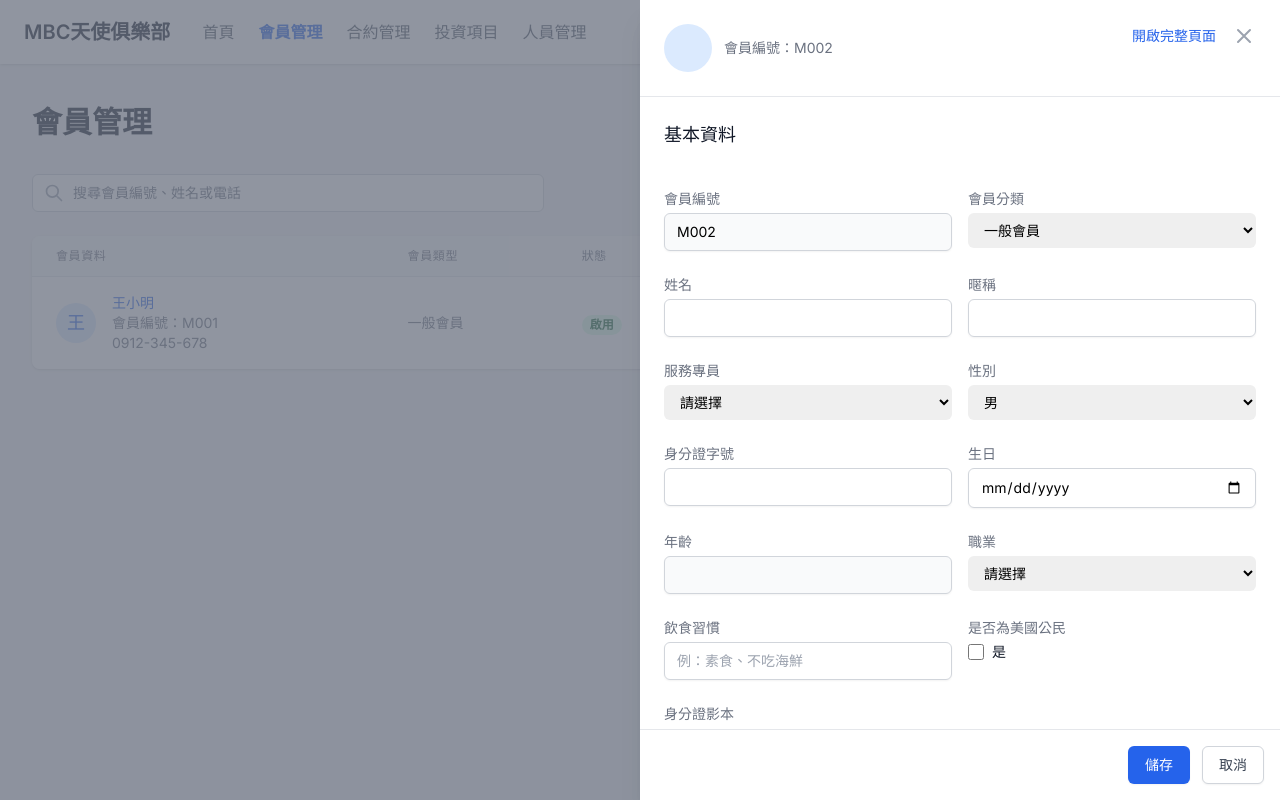
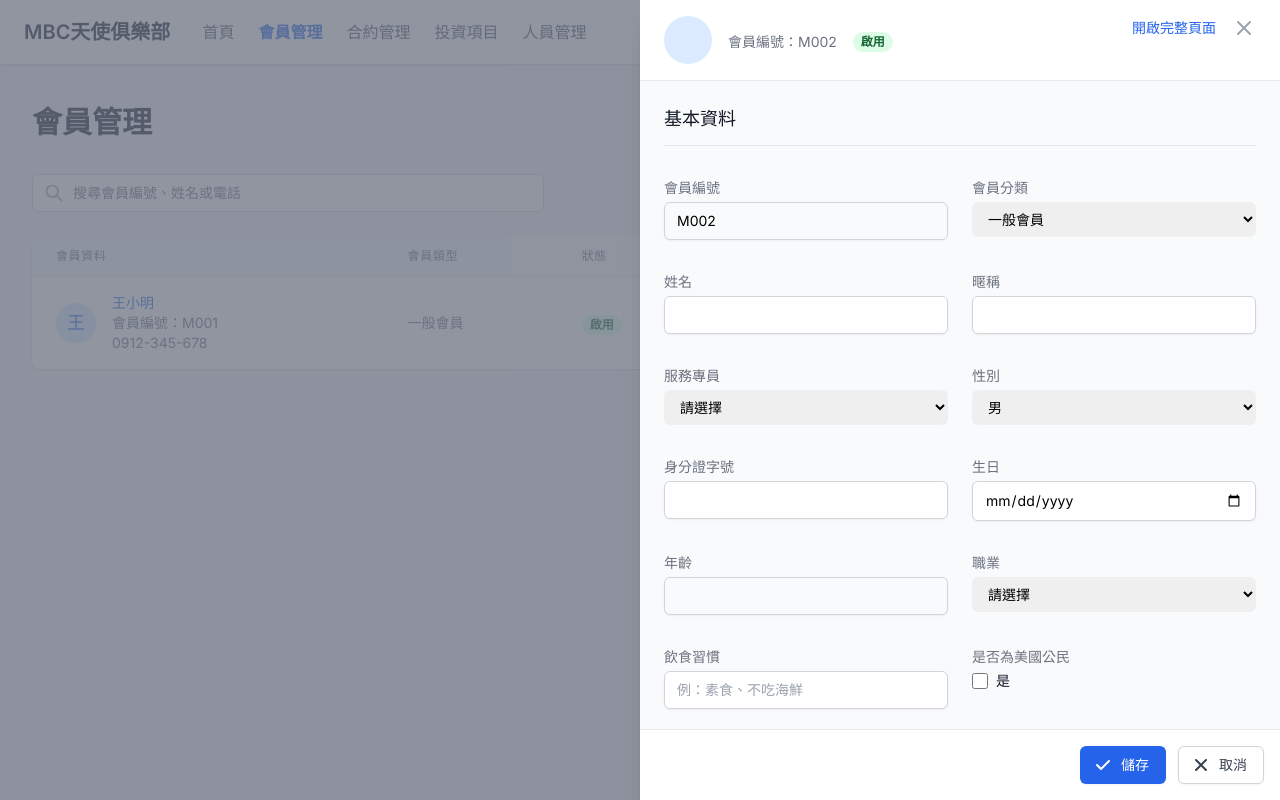
Before and after one commit to yyami731117tw/sum-crm, a Next.js app: page /admin/members in a window 1280 px wide. Both pictures are taken after a click on the button "新增會員". Built offline with nearby package versions, Linux system fonts and the light colour scheme.

Commit message:
fix: 優化會員列表側邊瀏覽頁面版位格式

```diff
--- a/pages/admin/members.tsx
+++ b/pages/admin/members.tsx
@@ -695,9 +695,9 @@ const MembersPage: NextPage = () => {
               <div className="relative flex" style={{ width: `${sidebarWidth}px` }}>
                 <div className="flex-1 h-full flex flex-col bg-white shadow-xl overflow-y-auto">
                   {/* 標題列 */}
-                  <div className="px-4 py-6 sm:px-6 border-b border-gray-200">
+                  <div className="px-4 py-4 sm:px-6 border-b border-gray-200 bg-white sticky top-0 z-10">
                     <div className="flex items-start justify-between">
-                      <div className="flex items-center">
+                      <div className="flex items-center space-x-4">
                         <div className="flex-shrink-0 h-12 w-12">
                           <div className="h-12 w-12 rounded-full bg-blue-100 flex items-center justify-center">
                             <span className="text-xl font-medium text-blue-600">
@@ -705,20 +705,31 @@ const MembersPage: NextPage = () => {
                             </span>
                           </div>
                         </div>
-                        <div className="ml-3">
-                          <h2 className="text-lg font-medium text-gray-900">
+                        <div>
+                          <h2 className="text-xl font-semibold text-gray-900">
                             {sidebarMember.name}
-                            {sidebarMember.nickname && ` (${sidebarMember.nickname})`}
+                            {sidebarMember.nickname && (
+                              <span className="ml-2 text-base text-gray-500">
+                                ({sidebarMember.nickname})
+                              </span>
+                            )}
                           </h2>
-                          <p className="text-sm text-gray-500">
-                            會員編號：{sidebarMember.memberNo}
-                          </p>
+                          <div className="mt-1 flex items-center space-x-4">
+                            <p className="text-sm text-gray-500">
+                              會員編號：{sidebarMember.memberNo}
+                            </p>
+                            <span className={`px-2 inline-flex text-xs leading-5 font-semibold rounded-full ${
+                              getStatusBadgeColor(sidebarMember.status)
+                            }`}>
+                              {getStatusText(sidebarMember.status)}
+                            </span>
+                          </div>
                         </div>
                       </div>
-                      <div className="flex items-center">
+                      <div className="flex items-center space-x-4">
                         <Link
                           href={`/admin/members/${sidebarMember.id}`}
-                          className="mr-4 text-sm text-blue-600 hover:text-blue-900"
+                          className="text-sm text-blue-600 hover:text-blue-900 font-medium"
                         >
                           開啟完整頁面
                         </Link>
@@ -736,11 +747,11 @@ const MembersPage: NextPage = () => {
                   </div>
 
                   {/* 會員資料 */}
-                  <div className="flex-1 px-4 py-6 sm:px-6 overflow-y-auto">
-                    <dl className="grid grid-cols-1 gap-x-4 gap-y-6 sm:grid-cols-2">
+                  <div className="flex-1 px-4 py-6 sm:px-6 overflow-y-auto bg-gray-50">
+                    <dl className="grid grid-cols-1 gap-x-6 gap-y-8 sm:grid-cols-2">
                       {/* 基本資料 */}
                       <div className="sm:col-span-2">
-                        <h3 className="text-lg font-medium text-gray-900 mb-4">基本資料</h3>
+                        <h3 className="text-lg font-medium text-gray-900 pb-3 border-b border-gray-200">基本資料</h3>
                       </div>
                       <div className="sm:col-span-1">
                         <dt className="text-sm font-medium text-gray-500">會員編號</dt>
@@ -997,7 +1008,7 @@ const MembersPage: NextPage = () => {
 
                       {/* 聯絡資訊 */}
                       <div className="sm:col-span-2">
-                        <h3 className="text-lg font-medium text-gray-900 mb-4 mt-8">聯絡資訊</h3>
+                        <h3 className="text-lg font-medium text-gray-900 pb-3 border-b border-gray-200 mt-8">聯絡資訊</h3>
                       </div>
                       <div className="sm:col-span-1">
                         <dt className="text-sm font-medium text-gray-500">電話</dt>
@@ -1046,7 +1057,7 @@ const MembersPage: NextPage = () => {
 
                       {/* 緊急聯絡人 */}
                       <div className="sm:col-span-2">
-                        <h3 className="text-lg font-medium text-gray-900 mb-4 mt-8">緊急聯絡人</h3>
+                        <h3 className="text-lg font-medium text-gray-900 pb-3 border-b border-gray-200 mt-8">緊急聯絡人</h3>
                       </div>
                       <div className="sm:col-span-1">
                         <dt className="text-sm font-medium text-gray-500">姓名</dt>
@@ -1084,7 +1095,7 @@ const MembersPage: NextPage = () => {
 
                       {/* 會員資訊 */}
                       <div className="sm:col-span-2">
-                        <h3 className="text-lg font-medium text-gray-900 mb-4 mt-8">會員資訊</h3>
+                        <h3 className="text-lg font-medium text-gray-900 pb-3 border-b border-gray-200 mt-8">會員資訊</h3>
                       </div>
                       <div className="sm:col-span-1">
                         <dt className="text-sm font-medium text-gray-500">加入時間</dt>
@@ -1194,7 +1205,7 @@ const MembersPage: NextPage = () => {
                       {(sidebarMember.memberCategory === 'VIP' || sidebarMember.memberCategory === '天使') && (
                         <>
                           <div className="sm:col-span-2">
-                            <h3 className="text-lg font-medium text-gray-900 mb-4 mt-8">VIP 會員資訊</h3>
+                            <h3 className="text-lg font-medium text-gray-900 pb-3 border-b border-gray-200 mt-8">VIP 會員資訊</h3>
                           </div>
                           <div className="sm:col-span-1">
                             <dt className="text-sm font-medium text-gray-500">VIP 開始日期</dt>
@@ -1315,7 +1326,7 @@ const MembersPage: NextPage = () => {
 
                       {/* 其他資訊 */}
                       <div className="sm:col-span-2">
-                        <h3 className="text-lg font-medium text-gray-900 mb-4 mt-8">其他資訊</h3>
+                        <h3 className="text-lg font-medium text-gray-900 pb-3 border-b border-gray-200 mt-8">其他資訊</h3>
                       </div>
                       <div className="sm:col-span-1">
                         <dt className="text-sm font-medium text-gray-500">家庭狀況</dt>
@@ -1374,7 +1385,7 @@ const MembersPage: NextPage = () => {
 
                       {/* 關係人資訊 */}
                       <div className="sm:col-span-2">
-                        <h3 className="text-lg font-medium text-gray-900 mb-4 mt-8">關係人資訊</h3>
+                        <h3 className="text-lg font-medium text-gray-900 pb-3 border-b border-gray-200 mt-8">關係人資訊</h3>
                       </div>
                       <div className="sm:col-span-2">
                         <dt className="text-sm font-medium text-gray-500">關係人</dt>
@@ -1441,7 +1452,7 @@ const MembersPage: NextPage = () => {
 
                       {/* 投資履歷 */}
                       <div className="sm:col-span-2">
-                        <h3 className="text-lg font-medium text-gray-900 mb-4 mt-8">投資履歷</h3>
+                        <h3 className="text-lg font-medium text-gray-900 pb-3 border-b border-gray-200 mt-8">投資履歷</h3>
                       </div>
                       <div className="sm:col-span-2">
                         <div className="bg-white shadow overflow-hidden sm:rounded-lg">
@@ -1537,19 +1548,25 @@ const MembersPage: NextPage = () => {
                   </div>
 
                   {/* 底部按鈕 */}
-                  <div className="flex-shrink-0 px-4 py-4 flex justify-end space-x-3 border-t border-gray-200">
+                  <div className="flex-shrink-0 px-4 py-4 flex justify-end space-x-3 border-t border-gray-200 bg-white sticky bottom-0 z-10">
                     <button
                       type="button"
                       onClick={handleSaveMember}
-                      className="inline-flex justify-center py-2 px-4 border border-transparent shadow-sm text-sm font-medium rounded-md text-white bg-blue-600 hover:bg-blue-700 focus:outline-none focus:ring-2 focus:ring-offset-2 focus:ring-blue-500"
+                      className="inline-flex items-center justify-center py-2 px-4 border border-transparent shadow-sm text-sm font-medium rounded-md text-white bg-blue-600 hover:bg-blue-700 focus:outline-none focus:ring-2 focus:ring-offset-2 focus:ring-blue-500"
                     >
+                      <svg className="-ml-1 mr-2 h-5 w-5" xmlns="http://www.w3.org/2000/svg" viewBox="0 0 20 20" fill="currentColor">
+                        <path fillRule="evenodd" d="M16.707 5.293a1 1 0 010 1.414l-8 8a1 1 0 01-1.414 0l-4-4a1 1 0 011.414-1.414L8 12.586l7.293-7.293a1 1 0 011.414 0z" clipRule="evenodd" />
+                      </svg>
                       儲存
                     </button>
                     <button
                       type="button"
                       onClick={() => setIsSidebarOpen(false)}
-                      className="inline-flex justify-center py-2 px-4 border border-gray-300 shadow-sm text-sm font-medium rounded-md text-gray-700 bg-white hover:bg-gray-50 focus:outline-none focus:ring-2 focus:ring-offset-2 focus:ring-blue-500"
+                      className="inline-flex items-center justify-center py-2 px-4 border border-gray-300 shadow-sm text-sm font-medium rounded-md text-gray-700 bg-white hover:bg-gray-50 focus:outline-none focus:ring-2 focus:ring-offset-2 focus:ring-blue-500"
                     >
+                      <svg className="-ml-1 mr-2 h-5 w-5" xmlns="http://www.w3.org/2000/svg" viewBox="0 0 20 20" fill="currentColor">
+                        <path fillRule="evenodd" d="M4.293 4.293a1 1 0 011.414 0L10 8.586l4.293-4.293a1 1 0 111.414 1.414L11.414 10l4.293 4.293a1 1 0 01-1.414 1.414L10 11.414l-4.293 4.293a1 1 0 01-1.414-1.414L8.586 10 4.293 5.707a1 1 0 010-1.414z" clipRule="evenodd" />
+                      </svg>
                       取消
                     </button>
                   </div>
```
